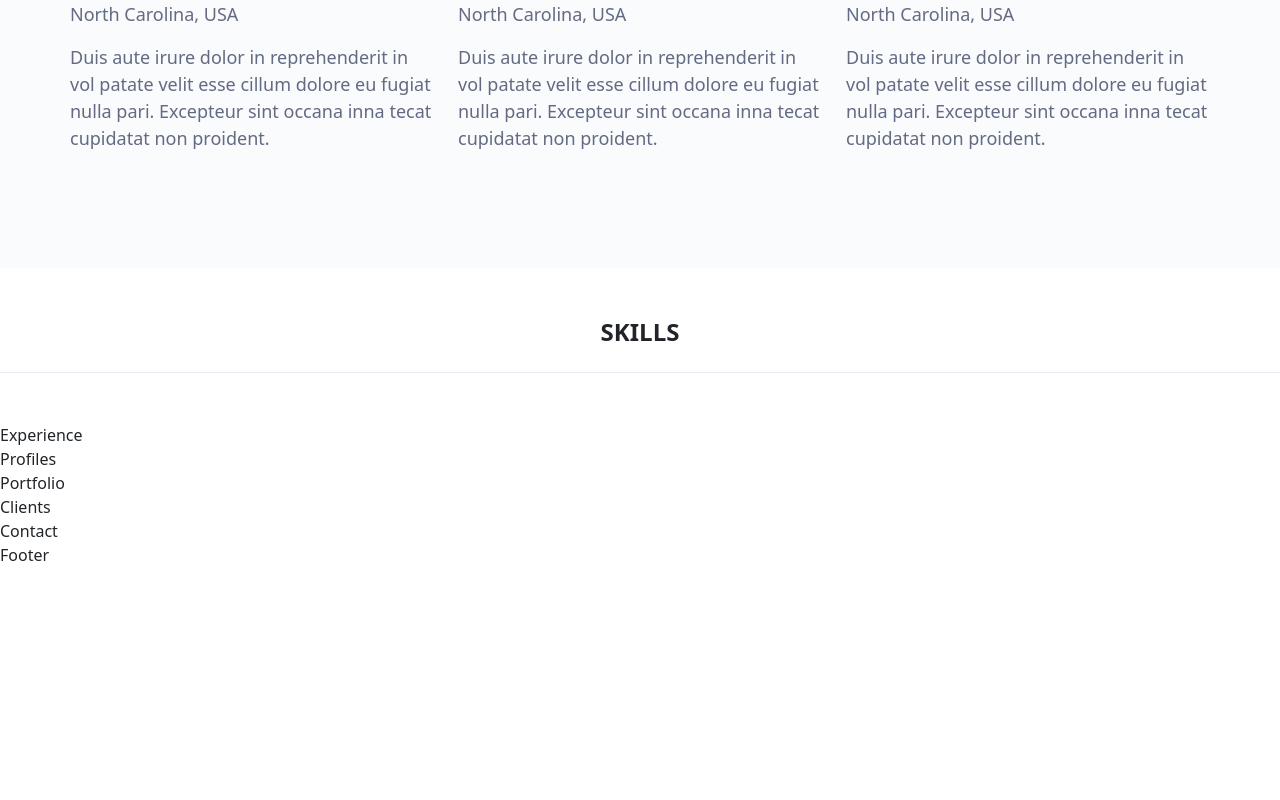
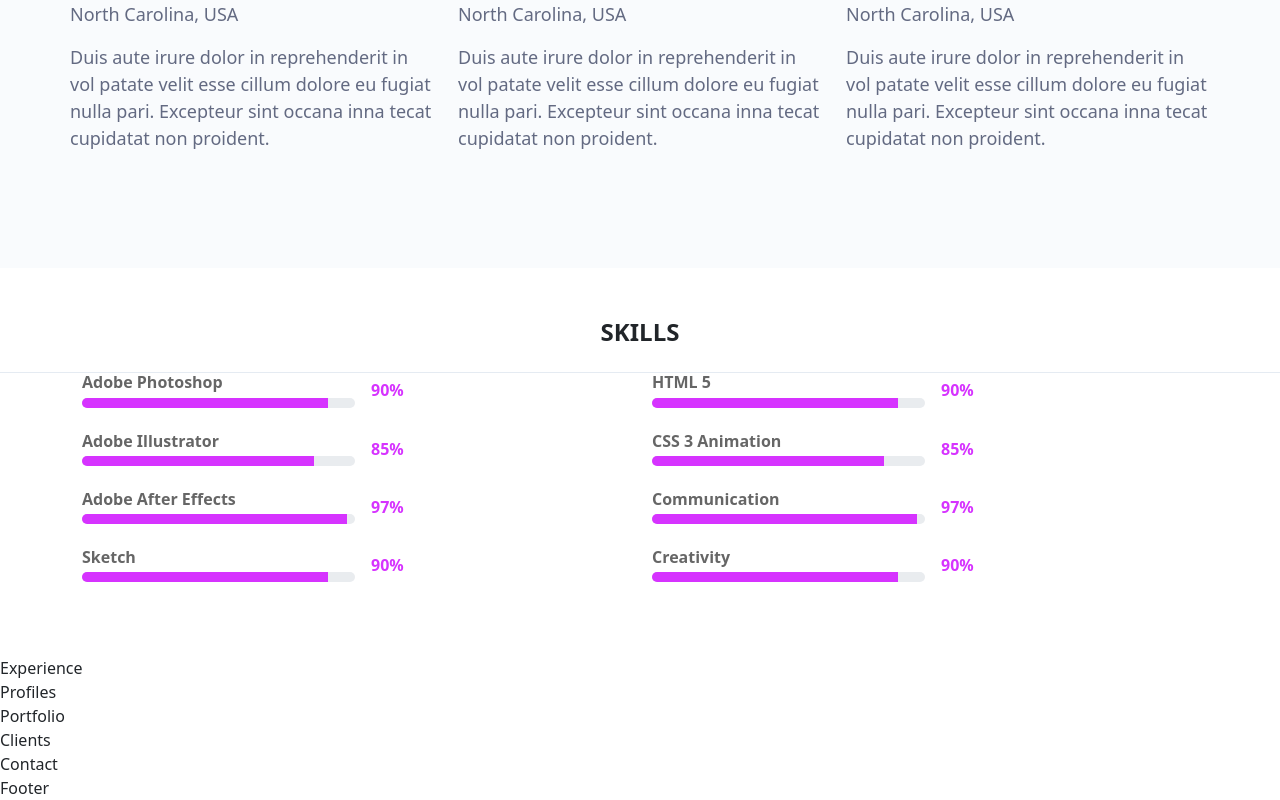
Before and after one commit to Swapvp/React_SPA_Portfolio, a React (Vite) app: page / in a window 1280 px wide. Shown: the part 1899-2699 px from the top of the page. Before the commit the page ends 2466 px from the top, so only its background shows below. Built offline with nearby package versions, Linux system fonts and the light colour scheme.

Commit message:
React_Practice-folio

```diff
--- /dev/null
+++ b/src/Components/Skills.css
@@ -0,0 +1,22 @@
+.skill-label {
+    font-weight: bold;
+    font-size: 16px;
+    color: #666;
+    margin-bottom: 5px;
+  }
+
+  .progress {
+    background-color: #e9ecef;
+    border-radius: 5px;
+    overflow: hidden;
+  }
+
+  .bg-purple {
+    background-color: #d633ff;
+  }
+
+  .progress-value {
+    font-weight: bold;
+    color: #d633ff;
+    font-size: 16px;
+  }
--- a/src/Components/Skills.jsx
+++ b/src/Components/Skills.jsx
@@ -1,10 +1,54 @@
 import React from "react";
+import { useState } from "react";
+import "./Skills.css";
+
+const skills = [
+  { label: "Adobe Photoshop", value: 90 },
+  { label: "Adobe Illustrator", value: 85 },
+  { label: "Adobe After Effects", value: 97 },
+  { label: "Sketch", value: 90 },
+  { label: "HTML 5", value: 90 },
+  { label: "CSS 3 Animation", value: 85 },
+  { label: "Communication", value: 97 },
+  { label: "Creativity", value: 90 },
+];
 
 const Skills = () => {
+  const [progressValues, setProgressValues] = useState([25, 50, 75]);
+
+  const renderProgressBar = ({ label, value }, index) => (
+    <div key={index} className="d-flex align-items-center mb-4">
+      <div className="w-50">
+        <h6 className="skill-label">{label}</h6>
+        <div className="progress" style={{ height: "10px" }}>
+          <div
+            className="progress-bar bg-purple"
+            role="progressbar"
+            style={{ width: `${value}%` }}
+            aria-valuenow={value}
+            aria-valuemin="0"
+            aria-valuemax="100"
+          />
+        </div>
+      </div>
+      <span className="ms-3 progress-value">{value}%</span>
+    </div>
+  );
   return (
     <section className="padding">
       <div className="secTitle">
         <h2 className="text-center text-uppercase">Skills</h2>
+      </div>
+      <div className="container">
+        <div className="row">
+          <div className="col-md-6">
+            {skills.slice(0, 4).map(renderProgressBar)}
+          </div>
+
+          <div className="col-md-6">
+            {skills.slice(4).map(renderProgressBar)}
+          </div>
+        </div>
       </div>
     </section>
   );
```
